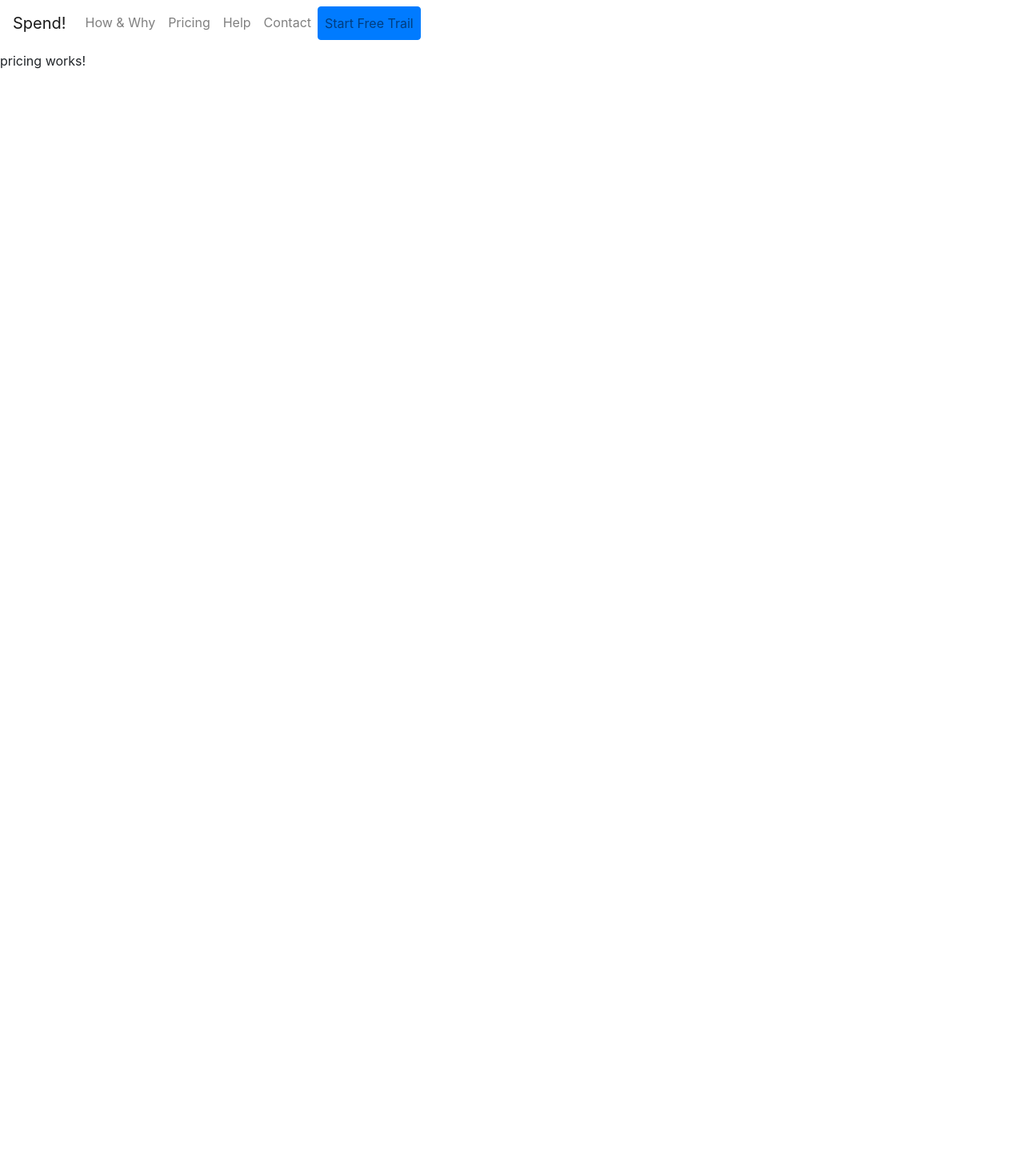
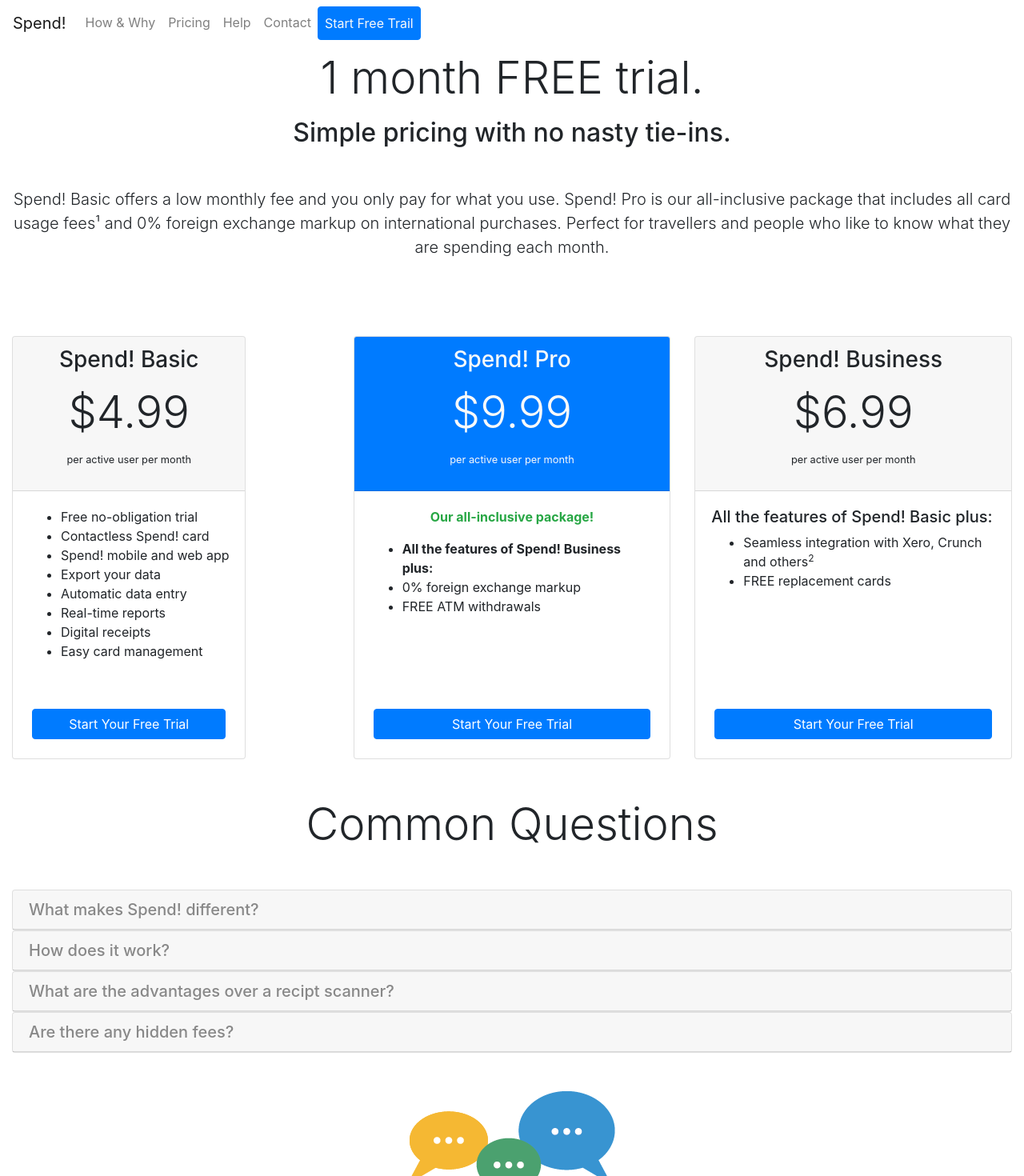
Before and after one commit to rajinder-yadav/spend-angular, an Angular app: page /pricing in a window 1280 px wide. Shown: the top 1470 px of the page at 80% size. Before the commit the page ends 800 px from the top, so only its background shows below. Built offline with nearby package versions, Linux system fonts and the light colour scheme.

Commit message:
Pricing page, minor layout fix.

```diff
--- a/src/app/app.component.html
+++ b/src/app/app.component.html
@@ -19,7 +19,7 @@
         <a class="nav-link" routerLink="/contact">Contact</a>
       </li>
       <li class="nav-item">
-        <a class="nav-link btn btn-primary" routerLink="/free-trial">Start Free Trail</a>
+        <a class="nav-link btn btn-primary text-light" routerLink="/free-trial">Start Free Trail</a>
       </li>
     </ul>
   </div>
--- a/src/app/common-question-page/common-question-page.component.html
+++ b/src/app/common-question-page/common-question-page.component.html
@@ -9,7 +9,7 @@
         </h5>
       </div>
 
-      <div id="collapseOne" class="collapse show" role="tabpanel" aria-labelledby="headingOne" data-parent="#accordion">
+      <div id="collapseOne" class="collapse" role="tabpanel" aria-labelledby="headingOne" data-parent="#accordion">
         <div class="card-body">
             <p>At Spend!, we do things properly. We pride ourselves on tackling the fundamental time-consuming issues of expenses. This includes a proper accounting integration with the likes of Xero, where we aim to handle as much as possible of the annoying process for you. Unlike others, we're not offering a half-baked integration, where you still have to perform X, Y and Z in order to actually complete the expenses process. This is a key benefit of using Spend!.</p>
 
@@ -50,14 +50,14 @@
       </div>
     </div>
     <div class="card">
-      <div class="card-header" role="tab" id="headingThree">
+      <div class="card-header" role="tab" id="headingFour">
         <h5 class="mb-0">
-          <a class="collapsed" data-toggle="collapse" href="#collapseThree" aria-expanded="false" aria-controls="collapseThree">
+          <a class="collapsed" data-toggle="collapse" href="#collapseFour" aria-expanded="false" aria-controls="collapseFour">
             Are there any hidden fees?
           </a>
         </h5>
       </div>
-      <div id="collapseThree" class="collapse" role="tabpanel" aria-labelledby="headingThree" data-parent="#accordion">
+      <div id="collapseFour" class="collapse" role="tabpanel" aria-labelledby="headingThree" data-parent="#accordion">
         <div class="card-body">
             <p>We’ve tried to make our fee structure clear and simple but also flexible to suit your needs. You only pay for active card users and we have created two core pricing structures. Firstly, you can opt for a monthly fee and only pay for what you use. Find info on the Basic and Business plan fees here.</p>
 
--- a/src/app/common-question-page/common-question-page.component.scss
+++ b/src/app/common-question-page/common-question-page.component.scss
@@ -0,0 +1,3 @@
+a {
+  color: #888;
+}
--- a/src/app/how-why/how-why.component.html
+++ b/src/app/how-why/how-why.component.html
@@ -3,22 +3,22 @@
     <div class="col">
       <p class="display-4 text-center">How Spend! works for you</p>
       <p class="lead text-center">Remove the pain of recording and managing your expenses. Forget about filling in forms, dealing with receipts, and not knowing what is being spent. Simply pay for your expenses with your Spend! card and let Spend! do the rest.</p>
-      <img class="img-fluid d-block mx-auto" src="../assets/images/spend-flow.png" alt="">
+      <img class="img-fluid d-block mx-auto" src="assets/images/spend-flow.png" alt="">
     </div>
   </div>
   <div class="row mt-5">
     <div class="col-12 col-sm-4">
-      <p class="text-center"><i class="fa fa-bolt display-4" aria-hidden="true"></i></p>
+      <p class="text-center"><i class="fa fa-bolt display-4 icon-gold" aria-hidden="true"></i></p>
       <p class="h4 text-center">Super efficent</p>
       <p class="lead text-center">A real-time company offering a first-class integration with your accounting software.</p>
     </div>
     <div class="col-12 col-sm-4">
-      <p class="text-center"><i class="fa fa-check display-4" aria-hidden="true"></i></p>
+      <p class="text-center"><i class="fa fa-check display-4 icon-gold" aria-hidden="true"></i></p>
       <p class="h4 text-center">You're in control</p>
       <p class="lead text-center">Simple pricing, with no hidden fees or nasty tie-ins. Plus a no obligation free trial.</p>
     </div>
     <div class="col-12 col-sm-4">
-      <p class="text-center"><i class="fa fa-plane display-4" aria-hidden="true"></i></p>
+      <p class="text-center"><i class="fa fa-plane display-4 icon-gold" aria-hidden="true"></i></p>
       <p class="h4 text-center">Travel friendly</p>
       <p class="lead text-center">No transaction fee's and free to use abroad with 0% markup on foreign purchases.</p>
     </div>
@@ -27,7 +27,7 @@
 <div class="page-color py-5 mt-5">
   <div class="row">
     <div class="col">
-      <img class="w-50 d-block mx-auto my-5" src="../assets/images/how-why/spend-robot.png" alt="">
+      <img class="w-50 d-block mx-auto my-5" src="assets/images/how-why/spend-robot.png" alt="">
       <p class="display-4 text-center mb-4">We'll do the heavy lifting</p>
       <p class="lead text-center">With Spend!, the transaction information is instantly captured in the app, ready to review and submit. Everything is automatically synced to your accounting package, saving time, removing errors and reducing hassle, so that you can get on with doing the work that really matters.</p>
       <p class="text-center mt-3"><button class="btn btn-primary">Vist Our Help Portal</button></p>
@@ -42,12 +42,12 @@
       <p class="lead">No more hours spent on manual form filling and sky-high piles of receipts. Our easy expensing solution works with a payment card, mobile app and online dashboard to save you time and offer closer control on business spending. Travel smart with Spend's 0% foreign exchange markup for money-saving spending anywhere in the world.</p>
     </div>
     <div class="col-4">
-      <img class="img-fluid" src="../assets/images/how-why/mobile-1.png" alt="">
+      <img class="img-fluid" src="assets/images/how-why/mobile-1.png" alt="">
     </div>
   </div>
   <div class="row py-5">
     <div class="col-4">
-      <img class="img-fluid" src="../assets/images/how-why/mobile-2.png" alt="">
+      <img class="img-fluid" src="assets/images/how-why/mobile-2.png" alt="">
     </div>
     <div class="col-8">
       <p class="display-4">Increase business efficiency</p>
@@ -62,7 +62,7 @@
   <div class="row py-5">
     <div class="col">
       <p class="display-4 text-center">What people are saying!</p>
-      <img class="img-fluid d-block mx-auto" src="../assets/images/how-why/talk-bubbles.png" alt="">
+      <img class="img-fluid d-block mx-auto" src="assets/images/how-why/talk-bubbles.png" alt="">
     </div>
   </div>
 </div>
@@ -76,7 +76,7 @@
 
       <p class="lead text-center">Try Spend! for free and enjoy a lifetime of easy expenses</p>
       <p class="text-center"><button class="btn btn-primary">Start You Free Trail</button></p>
-      <img class="img-fluid d-block mx-auto pt-5" src="../assets/images/how-why/spend-robot-card.png" alt="">
+      <img class="img-fluid d-block mx-auto pt-5" src="assets/images/how-why/spend-robot-card.png" alt="">
     </div>
   </div>
 </div>
--- a/src/app/how-why/how-why.component.scss
+++ b/src/app/how-why/how-why.component.scss
@@ -0,0 +1,3 @@
+.icon-gold {
+  color: #f7b52a;
+}
--- a/src/app/pricing/pricing.component.html
+++ b/src/app/pricing/pricing.component.html
@@ -1,3 +1,89 @@
-<p>
-  pricing works!
-</p>
+<div class="container-fluid">
+  <div class="row">
+    <div class="col">
+      <p class="display-4 text-center">1 month FREE trial.</p>
+      <p class="h2 text-center">Simple pricing with no nasty tie-ins.</p>
+      <p class="lead text-center my-5">Spend! Basic offers a low monthly fee and you only pay for what you use. Spend! Pro is our all-inclusive package that includes all card usage fees¹ and 0% foreign exchange markup on international purchases. Perfect for travellers and people who like to know what they are spending each month.</p>
+    </div>
+  </div>
+  <div class="row mt-5">
+    <div class="col d-flex align-self-stretch">
+      <div class="card">
+        <div class="card-header">
+          <p class="text-center h3 mb-3">Spend! Basic</p>
+          <p class="text-center display-4">$4.99</p>
+          <p class="text-center small">per active user per month</p>
+        </div>
+        <div class="card-body">
+          <ul>
+            <li>Free no-obligation trial</li>
+            <li>Contactless Spend! card</li>
+            <li>Spend! mobile and web app</li>
+            <li>Export your data</li>
+            <li>Automatic data entry</li>
+            <li>Real-time reports</li>
+            <li>Digital receipts</li>
+            <li>Easy card management</li>
+          </ul>
+        </div>
+        <div class="m-4">
+          <a href="#" class="btn btn-primary d-block">Start Your Free Trial</a>
+        </div>
+      </div>
+    </div>
+    <div class="col d-flex align-self-stretch">
+      <div class="card">
+        <div class="card-header bg-primary text-light">
+          <p class="text-center h3 mb-3">Spend! Pro</p>
+          <p class="text-center display-4">$9.99</p>
+          <p class="text-center small">per active user per month</p>
+        </div>
+        <div class="card-body">
+          <p class="text-success text-center"><b>Our all-inclusive package!</b></p>
+          <ul>
+            <li><b>All the features of Spend! Business plus:</b></li>
+            <li>0% foreign exchange markup</li>
+            <li>FREE ATM withdrawals</li>
+          </ul>
+        </div>
+        <div class="m-4">
+          <a href="#" class="btn btn-primary d-block">Start Your Free Trial</a>
+        </div>
+      </div>
+    </div>
+    <div class="col d-flex align-self-stretch">
+      <div class="card">
+        <div class="card-header">
+          <p class="text-center h3 mb-3">Spend! Business</p>
+          <p class="text-center display-4">$6.99</p>
+          <p class="text-center small">per active user per month</p>
+        </div>
+        <div class="card-body">
+          <p class="h5">All the features of Spend! Basic plus:</p>
+          <ul>
+            <li>Seamless integration with Xero, Crunch
+                and others<sup>2</sup></li>
+            <li>FREE replacement cards</li>
+          </ul>
+        </div>
+        <div class="m-4">
+          <a href="#" class="btn btn-primary d-block">Start Your Free Trial</a>
+        </div>
+      </div>
+    </div>
+  </div>
+  <div class="row">
+    <div class="col">
+      <ry-common-question-page></ry-common-question-page>
+    </div>
+  </div>
+  <div class="row my-5">
+    <div class="col">
+      <img class="img-fluid d-block mx-auto mb-3" src="assets/images/how-why/talk-bubbles.png" alt="">
+      <p class="h3 text-center">Need more help?</p>
+      <p class="text-center">Find handy guides at help.spend.io. Contact us via our live support (bottom right) or via email at spend.io/contact</p>
+      <p class="text-center mt-4"><button class="btn btn-primary">Vist Our Portal</button></p>
+    </div>
+  </div>
+</div>
+<ry-footer></ry-footer>
```
Also changed, not shown: src/app/key-features-page/key-features-page.component.html (+6 -6 lines), .angular-cli.json.
